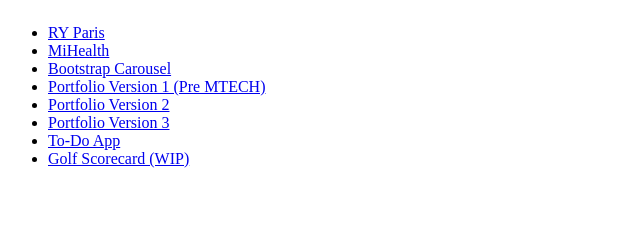
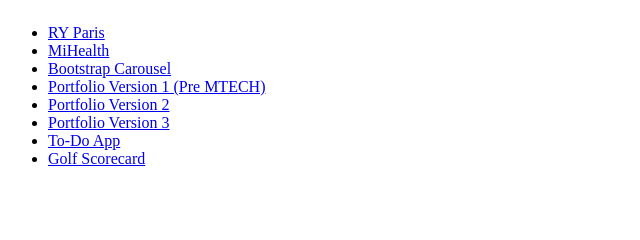
Before and after one commit to GideonJonesMTECH/GitHubPages, a plain HTML site: page index.html in a window 1280 px wide. Shown: the top 240 px of the page, 0-640 px from the left. Drawn offline with Linux system fonts and the light colour scheme.

Commit message:
Update Golf Scorecard Link
Finished with that project, removed "(WIP)"

```diff
--- a/index.html
+++ b/index.html
@@ -63,7 +63,7 @@
             <a
               href="https://gideonjonesmtech.github.io/Golf-Scorecard/"
               target="_blank"
-              >Golf Scorecard (WIP)</a
+              >Golf Scorecard</a
             >
           </li>
         </ul>
```
